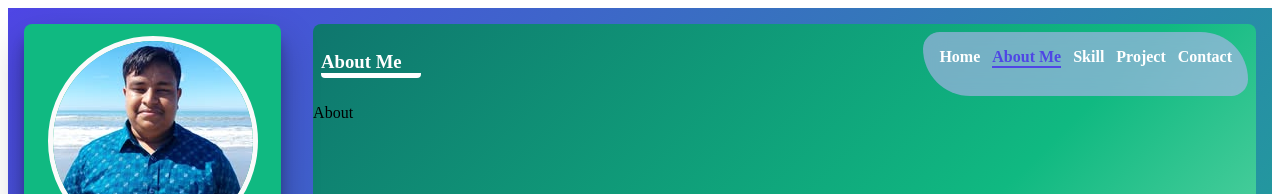
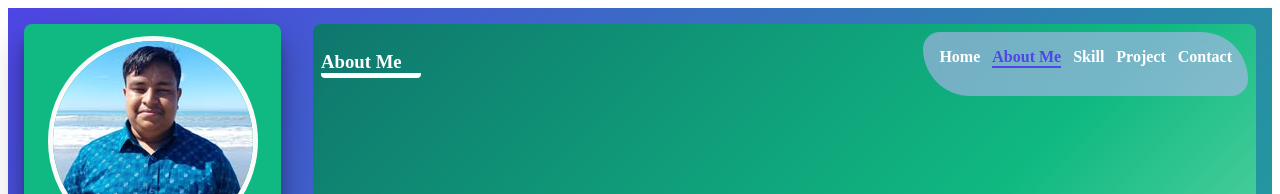
Before and after one commit to shahariar270/portfolio-template, a React (Vite) app in the folder client/: page /about in a window 1280 px wide. Shown: the top 194 px of the page. Built offline with nearby package versions, Linux system fonts and the light colour scheme.

Commit message:
add About page component and styles

```diff
--- a/client/src/Pages/About/index.jsx
+++ b/client/src/Pages/About/index.jsx
@@ -2,6 +2,6 @@ import React from 'react'
 
 export const About = () => {
     return (
-        <div>About</div>
+        <div className='st-portfolio--about'></div>
     )
 }
--- a/client/src/assets/styles/pages/_pages.scss
+++ b/client/src/assets/styles/pages/_pages.scss
@@ -1 +1,2 @@
 @import "./home";
+@import "./about";
```
Also changed, not shown: client/src/assets/styles/pages/_about.scss (added).
